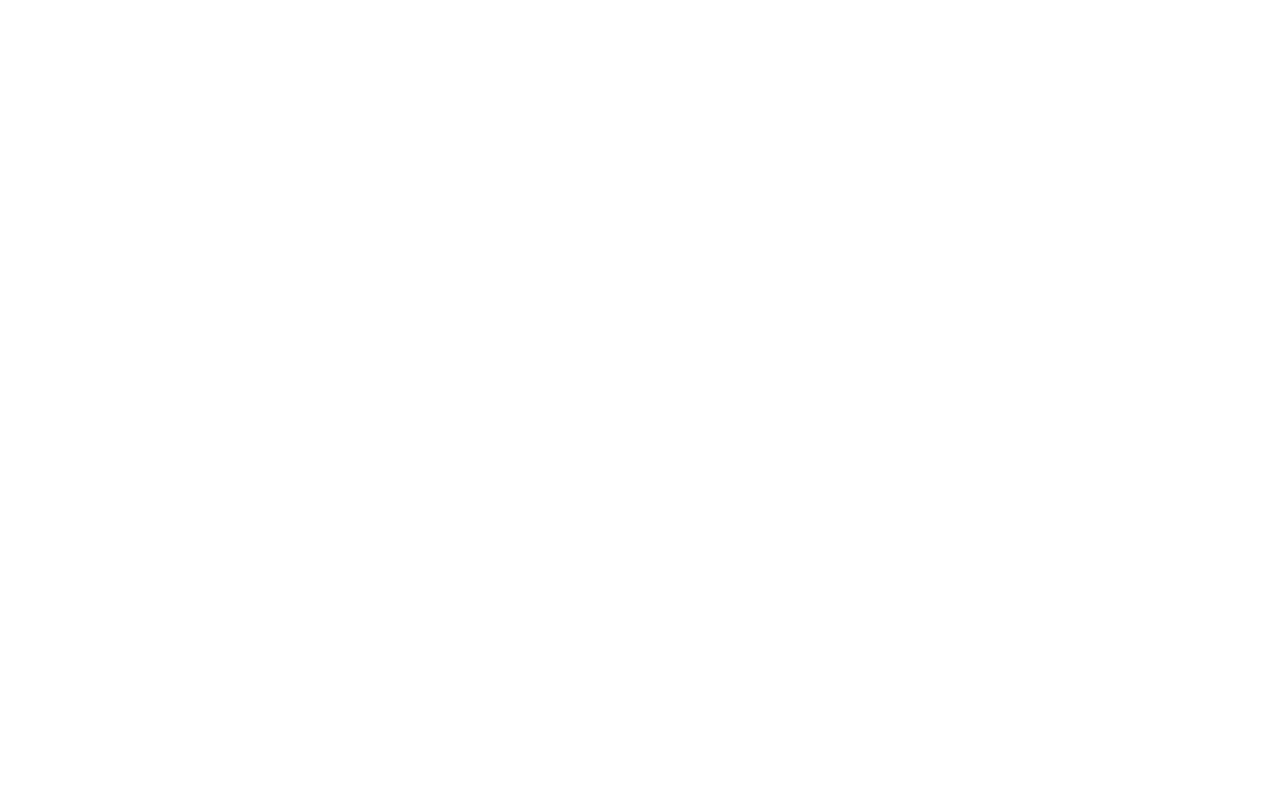
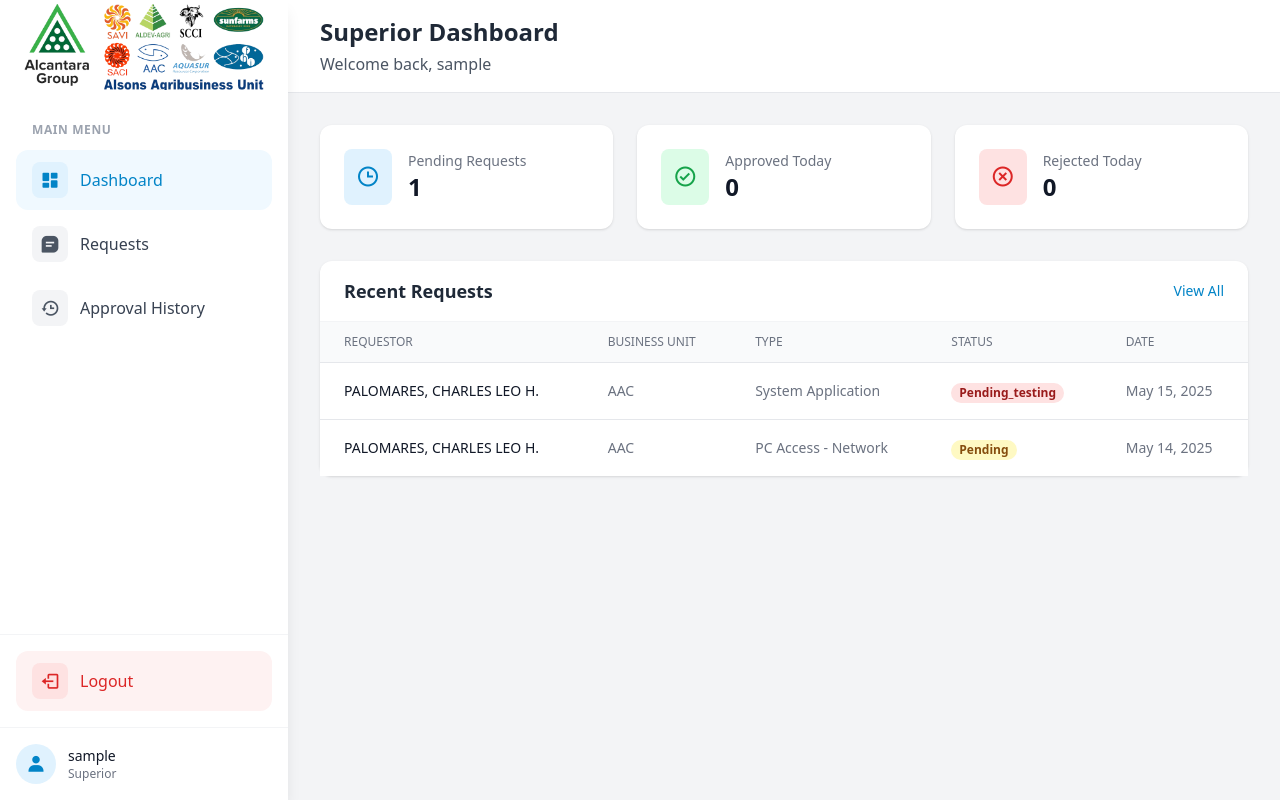
Before and after one commit to charlesleooo/UserAccessRequest, a PHP site: page /superior/dashboard.php in a window 1280 px wide. Before the commit the page is empty. Run offline with PHP 8.4, Linux system fonts and the light colour scheme; a user stored in the database is signed in; data comes from the database, SQL or seed files in the repository; some libraries are stand-ins or nearby versions.

Commit message:
login for superior

```diff
--- a/superior/dashboard.php
+++ b/superior/dashboard.php
@@ -0,0 +1,275 @@
+<?php
+session_start();
+require_once '../config.php';
+require_once '../admin/analytics_functions.php';
+
+// Authentication check
+if (!isset($_SESSION['admin_id']) || $_SESSION['role'] !== 'superior') {
+    header("Location: ../admin/login.php");
+    exit();
+}
+
+// Get quick stats for the dashboard
+try {
+    // Get analytics data
+    $statsData = getDashboardStats($pdo);
+
+    // Get pending requests count
+    $stmt = $pdo->query("SELECT COUNT(*) FROM access_requests WHERE status = 'pending'");
+    $pendingRequests = $stmt->fetchColumn();
+
+    // Get today's approvals count
+    $todayDate = date('Y-m-d');
+    $stmt = $pdo->prepare("SELECT COUNT(*) FROM approval_history WHERE action = 'approved' AND DATE(created_at) = :today");
+    $stmt->execute([':today' => $todayDate]);
+    $approvedToday = $stmt->fetchColumn();
+
+    // Get today's rejections count
+    $stmt = $pdo->prepare("SELECT COUNT(*) FROM approval_history WHERE action = 'rejected' AND DATE(created_at) = :today");
+    $stmt->execute([':today' => $todayDate]);
+    $rejectedToday = $stmt->fetchColumn();
+
+    // Get recent requests
+    $stmt = $pdo->query("SELECT * FROM access_requests ORDER BY submission_date DESC LIMIT 5");
+    $recentRequests = $stmt->fetchAll(PDO::FETCH_ASSOC);
+
+    // Get recent approval history
+    $stmt = $pdo->query("SELECT h.*, a.username as admin_username
+                        FROM approval_history h
+                        LEFT JOIN admin_users a ON h.admin_id = a.id
+                        ORDER BY h.created_at DESC LIMIT 5");
+    $recentApprovals = $stmt->fetchAll(PDO::FETCH_ASSOC);
+
+} catch (PDOException $e) {
+    // Handle database errors gracefully
+    error_log("Dashboard data fetch error: " . $e->getMessage());
+    $pendingRequests = 0;
+    $approvedToday = 0;
+    $rejectedToday = 0;
+    $statsData = [
+        'total' => 0,
+        'approved' => 0,
+        'approval_rate' => 0,
+        'decline_rate' => 0
+    ];
+    $recentRequests = [];
+    $recentApprovals = [];
+}
+?>
+
+<!DOCTYPE html>
+<html lang="en">
+<head>
+    <meta charset="UTF-8">
+    <meta name="viewport" content="width=device-width, initial-scale=1.0">
+    <title>Superior Dashboard - UAR System</title>
+
+    <!-- External CSS -->
+    <script src="https://cdn.tailwindcss.com"></script>
+    <link href="https://cdn.jsdelivr.net/npm/boxicons@2.1.4/css/boxicons.min.css" rel="stylesheet">
+
+    <!-- Tailwind Configuration -->
+    <script>
+        tailwind.config = {
+            theme: {
+                extend: {
+                    colors: {
+                        primary: {
+                            50: '#f0f9ff',
+                            100: '#e0f2fe',
+                            200: '#bae6fd',
+                            300: '#7dd3fc',
+                            400: '#38bdf8',
+                            500: '#0ea5e9',
+                            600: '#0284c7',
+                            700: '#0369a1',
+                            800: '#075985',
+                            900: '#0c4a6e',
+                            950: '#082f49',
+                        }
+                    }
+                }
+            }
+        }
+    </script>
+</head>
+<body class="bg-gray-100">
+    <div class="flex min-h-screen">
+        <!-- Sidebar -->
+        <div class="fixed inset-y-0 left-0 z-50 w-72 bg-white shadow-lg">
+            <div class="flex flex-col h-full">
+                <!-- Logo -->
+                <div class="text-center">
+                    <img src="../logo.png" alt="Company Logo" class="mt-1 w-60 h-auto mx-auto">
+                </div>
+
+                <!-- Navigation Menu -->
+                <nav class="flex-1 pt-6 pb-4 px-4 space-y-1 overflow-y-auto">
+                    <p class="px-4 py-2 text-xs font-semibold text-gray-400 uppercase tracking-wider">
+                        Main Menu
+                    </p>
+
+                    <a href="#" class="flex items-center px-4 py-3 text-primary-600 bg-primary-50 rounded-xl">
+                        <span class="flex items-center justify-center w-9 h-9 bg-primary-100 text-primary-600 rounded-lg">
+                            <i class='bx bxs-dashboard text-xl'></i>
+                        </span>
+                        <span class="ml-3 font-medium">Dashboard</span>
+                    </a>
+
+                    <a href="requests.php" class="flex items-center px-4 py-3 text-gray-700 rounded-xl hover:bg-gray-50">
+                        <span class="flex items-center justify-center w-9 h-9 bg-gray-100 text-gray-600 rounded-lg">
+                            <i class='bx bxs-message-square-detail text-xl'></i>
+                        </span>
+                        <span class="ml-3">Requests</span>
+                    </a>
+
+                    <a href="approval_history.php" class="flex items-center px-4 py-3 text-gray-700 rounded-xl hover:bg-gray-50">
+                        <span class="flex items-center justify-center w-9 h-9 bg-gray-100 text-gray-600 rounded-lg">
+                            <i class='bx bx-history text-xl'></i>
+                        </span>
+                        <span class="ml-3">Approval History</span>
+                    </a>
+                </nav>
+
+                <!-- Logout Button -->
+                <div class="p-4 border-t border-gray-100">
+                    <a href="../admin/logout.php" class="flex items-center px-4 py-3 text-red-600 bg-red-50 rounded-xl hover:bg-red-100">
+                        <span class="flex items-center justify-center w-9 h-9 bg-red-100 text-red-600 rounded-lg">
+                            <i class='bx bx-log-out text-xl'></i>
+                        </span>
+                        <span class="ml-3 font-medium">Logout</span>
+                    </a>
+                </div>
+
+                <!-- User Profile -->
+                <div class="px-4 py-4 border-t border-gray-100">
+                    <div class="flex items-center space-x-3">
+                        <div class="flex-shrink-0">
+                            <div class="w-10 h-10 rounded-full bg-primary-100 flex items-center justify-center text-primary-600">
+                                <i class='bx bxs-user text-xl'></i>
+                            </div>
+                        </div>
+                        <div class="flex-1 min-w-0">
+                            <p class="text-sm font-medium text-gray-900 truncate">
+                                <?php echo htmlspecialchars($_SESSION['admin_username']); ?>
+                            </p>
+                            <p class="text-xs text-gray-500 truncate">
+                                Superior
+                            </p>
+                        </div>
+                    </div>
+                </div>
+            </div>
+        </div>
+
+        <!-- Main Content -->
+        <div class="flex-1 ml-72">
+            <!-- Header -->
+            <div class="bg-white border-b border-gray-200 sticky top-0 z-10">
+                <div class="px-8 py-4">
+                    <h1 class="text-2xl font-bold text-gray-800">Superior Dashboard</h1>
+                    <p class="text-gray-600 mt-1">Welcome back, <?php echo htmlspecialchars($_SESSION['admin_username']); ?></p>
+                </div>
+            </div>
+
+            <!-- Content -->
+            <div class="p-8">
+                <!-- Quick Stats -->
+                <div class="grid grid-cols-1 md:grid-cols-3 gap-6 mb-8">
+                    <div class="bg-white rounded-xl shadow p-6">
+                        <div class="flex items-center">
+                            <div class="bg-primary-100 p-3 rounded-lg">
+                                <i class='bx bx-time text-2xl text-primary-600'></i>
+                            </div>
+                            <div class="ml-4">
+                                <p class="text-sm text-gray-500">Pending Requests</p>
+                                <h4 class="text-2xl font-bold text-gray-900"><?php echo $pendingRequests; ?></h4>
+                            </div>
+                        </div>
+                    </div>
+
+                    <div class="bg-white rounded-xl shadow p-6">
+                        <div class="flex items-center">
+                            <div class="bg-green-100 p-3 rounded-lg">
+                                <i class='bx bx-check-circle text-2xl text-green-600'></i>
+                            </div>
+                            <div class="ml-4">
+                                <p class="text-sm text-gray-500">Approved Today</p>
+                                <h4 class="text-2xl font-bold text-gray-900"><?php echo $approvedToday; ?></h4>
+                            </div>
+                        </div>
+                    </div>
+
+                    <div class="bg-white rounded-xl shadow p-6">
+                        <div class="flex items-center">
+                            <div class="bg-red-100 p-3 rounded-lg">
+                                <i class='bx bx-x-circle text-2xl text-red-600'></i>
+                            </div>
+                            <div class="ml-4">
+                                <p class="text-sm text-gray-500">Rejected Today</p>
+                                <h4 class="text-2xl font-bold text-gray-900"><?php echo $rejectedToday; ?></h4>
+                            </div>
+                        </div>
+                    </div>
+                </div>
+
+                <!-- Recent Requests Table -->
+                <div class="bg-white rounded-xl shadow">
+                    <div class="px-6 py-4 border-b border-gray-100">
+                        <div class="flex justify-between items-center">
+                            <h3 class="text-lg font-semibold text-gray-800">Recent Requests</h3>
+                            <a href="requests.php" class="text-primary-600 hover:text-primary-700 text-sm font-medium">View All</a>
+                        </div>
+                    </div>
+                    <div class="overflow-x-auto">
+                        <table class="min-w-full divide-y divide-gray-200">
+                            <thead class="bg-gray-50">
+                                <tr>
+                                    <th class="px-6 py-3 text-left text-xs font-medium text-gray-500 uppercase">Requestor</th>
+                                    <th class="px-6 py-3 text-left text-xs font-medium text-gray-500 uppercase">Business Unit</th>
+                                    <th class="px-6 py-3 text-left text-xs font-medium text-gray-500 uppercase">Type</th>
+                                    <th class="px-6 py-3 text-left text-xs font-medium text-gray-500 uppercase">Status</th>
+                                    <th class="px-6 py-3 text-left text-xs font-medium text-gray-500 uppercase">Date</th>
+                                </tr>
+                            </thead>
+                            <tbody class="bg-white divide-y divide-gray-200">
+                                <?php if (!empty($recentRequests)): ?>
+                                    <?php foreach($recentRequests as $request): ?>
+                                    <tr class="hover:bg-gray-50">
+                                        <td class="px-6 py-4 whitespace-nowrap text-sm font-medium text-gray-900">
+                                            <?php echo htmlspecialchars($request['requestor_name']); ?>
+                                        </td>
+                                        <td class="px-6 py-4 whitespace-nowrap text-sm text-gray-500">
+                                            <?php echo htmlspecialchars($request['business_unit']); ?>
+                                        </td>
+                                        <td class="px-6 py-4 whitespace-nowrap text-sm text-gray-500">
+                                            <?php echo htmlspecialchars($request['access_type']); ?>
+                                        </td>
+                                        <td class="px-6 py-4 whitespace-nowrap">
+                                            <span class="px-2 inline-flex text-xs leading-5 font-semibold rounded-full
+                                                <?php echo $request['status'] === 'pending' ? 'bg-yellow-100 text-yellow-800' :
+                                                    ($request['status'] === 'approved' ? 'bg-green-100 text-green-800' : 'bg-red-100 text-red-800'); ?>">
+                                                <?php echo ucfirst($request['status']); ?>
+                                            </span>
+                                        </td>
+                                        <td class="px-6 py-4 whitespace-nowrap text-sm text-gray-500">
+                                            <?php echo date('M d, Y', strtotime($request['submission_date'])); ?>
+                                        </td>
+                                    </tr>
+                                    <?php endforeach; ?>
+                                <?php else: ?>
+                                    <tr>
+                                        <td colspan="5" class="px-6 py-4 text-center text-sm text-gray-500">
+                                            No recent requests found
+                                        </td>
+                                    </tr>
+                                <?php endif; ?>
+                            </tbody>
+                        </table>
+                    </div>
+                </div>
+            </div>
+        </div>
+    </div>
+</body>
+</html>
```
Also changed, not shown: admin/login.php (+9 -1 lines).
